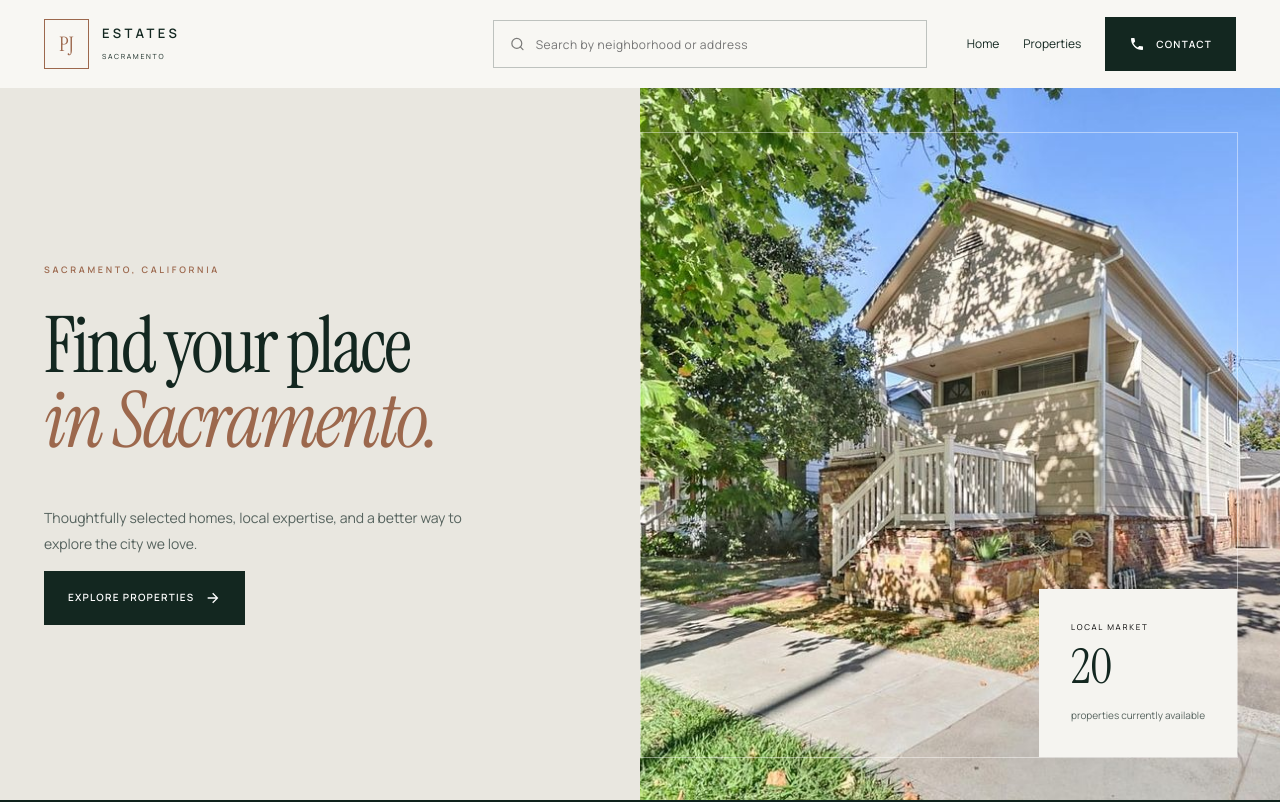
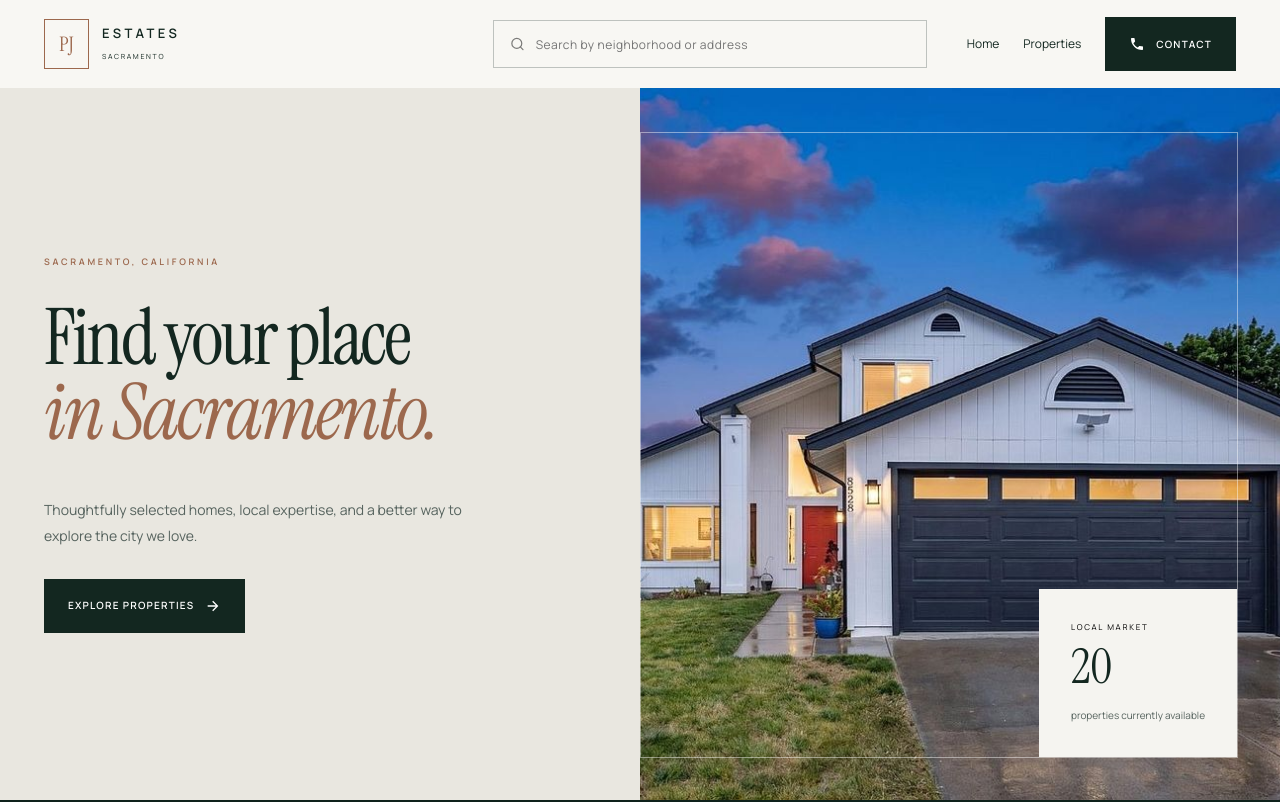
Before and after one commit to BananaCode2023/PJEstates_TypeScript, a React (Vite) app: page / in a window 1280 px wide. Shown: the top 802 px of the page. Built offline with nearby package versions, Linux system fonts and the light colour scheme.

Commit message:
Finishing of hero section

```diff
--- a/src/components/Buttons/DarkBtn.module.css
+++ b/src/components/Buttons/DarkBtn.module.css
@@ -25,7 +25,5 @@
         background-color: var(--color-accent);
     }
 
-    @media(max-width: 525px){
-        width: calc(100% - 32px);
-    }
+
 }
--- a/src/components/Homepage/HeroSection/Hero.module.css
+++ b/src/components/Homepage/HeroSection/Hero.module.css
@@ -13,11 +13,24 @@
     margin-block: auto;
     min-height: calc(100vh - 88px);
 
-
     @media(max-width: 990px){
         flex-direction: column;
         justify-content: center;
         align-items: center;
+        min-height: unset;
+        height: 100%;
+    }
+
+    @media(min-width: 769px){
+        &:before{
+            position: absolute;
+            top: 0;
+            right: 0;
+            width: 50%;
+            height: 100%;
+            background-color: var(--color-primary);
+            content: '';
+        }
     }
 }
 
@@ -31,9 +44,14 @@
     background-position: center;
     background-repeat: no-repeat;
     min-height: calc(100vh - 88px);
+    transition: opacity 1s ease-in-out;
 
     @media(max-width: 990px){
-        position: relative;
+        top: 0;
+        left: 0;
+        width: 100%;
+        z-index: 0;
+        min-height: unset;
     }
 }
 
@@ -44,9 +62,19 @@
     margin-inline: auto;
     margin-block: auto;
     height: 100%;
+    display: block;
 
     @media(max-width: 1410px){
         margin-inline: 44px;
+    }
+
+    @media(max-width: 990px){
+        z-index: 1;
+        background: linear-gradient(to right, var(--color-primary) 0%, #13272025) 80%;
+    }
+
+    @media(max-width: 525px){
+        margin-inline: 24px;
     }
 }
 
@@ -72,14 +100,56 @@
         color: var(--color-text-secondary);
         max-width: 430px;
     }
+    a{
+        margin-top: 16px;
+    }
+
+    @media(max-width: 990px){
+        width: 53%;
+        margin-left: 44px;
+
+        .preTitle{
+            color: var(--color-accent-light);
+        }
+        h1, p{
+            color: white;
+        }
+        h1:after{
+            color: var(--color-accent-light);
+        }
+
+        a{
+            background-color: var(--color-surface);
+            color: var(--color-primary);
+            margin-top: 16px;
+        }
+    }
+
+    @media(max-width: 525px){
+        width: 52%;
+        margin-inline: 24px;
+
+        h1,p,a{
+            max-width: 300px;
+        }
+    }
+
+    @media(max-width: 500px){
+        width: 75%;
+    }
+
 }
 
-.imgTextContainer{
-    width: calc(100% - 44px);
-    height: calc(100% - 88px);
-    border: 1px solid var(--color-white-border);
-    margin: 44px 44px 44px 0px;
+@media(min-width: 769px){
+    .imgTextContainer{
+        width: calc(100% - 44px);
+        height: calc(100% - 88px);
+        border: 1px solid var(--color-white-border);
+        margin: 44px 44px 44px 0px;
+    }
 }
+
+
 .marketNote{
     background-color: var(--color-background);
     position: absolute;
@@ -105,4 +175,17 @@
         color: var(--color-text-secondary);
         line-height: 15px;
     }
+
+    @media(max-width: 990px){
+        display: none;
+    }
 }
+
+
+.fadeIn {
+    opacity: 1;
+}
+
+.fadeOut {
+    opacity: 0;
+}
--- a/src/components/Homepage/HeroSection/Hero.tsx
+++ b/src/components/Homepage/HeroSection/Hero.tsx
@@ -2,15 +2,40 @@ import { DarkBtn } from "../../Buttons/DarkBtn"
 import { RiArrowRightLine } from "react-icons/ri";
 import styles from './Hero.module.css'
 import type { Property } from "../../../modules/propertyType";
+import { useEffect, useState } from "react";
 
 function Hero ({propertiesData}:{propertiesData: Property[]}) {
 
-    //these are just to pick a random property to show for hero
-    const getRandomNumber = (): number => {
-        return Math.floor(Math.random() * 30) + 1;
-    }
+    //these is just for the hero slideShow
+    const [randomNumber, setRandomNumber] = useState(0)
+    const [isVisible, setIsVisible] = useState(true)
 
-    const random:number = getRandomNumber();
+    useEffect(() => {
+        if(propertiesData.length === 0) return
+
+        let timeoutId: ReturnType<typeof setTimeout>
+
+        const interval = setInterval (() => {
+            setIsVisible(false)
+
+            timeoutId = setTimeout(() => {
+                const getRandomNumber = (): number => {
+                    return Math.floor(Math.random() * propertiesData.length);
+                }
+
+                setRandomNumber(getRandomNumber())
+
+                setIsVisible(true);
+            }, 500)
+
+        }, 6000)
+
+        return () => {
+            clearInterval(interval)
+            clearTimeout(timeoutId)
+        }
+
+    }, [propertiesData.length])
 
 
 // className={styles.}
@@ -19,9 +44,10 @@ function Hero ({propertiesData}:{propertiesData: Property[]}) {
             <div className={styles.heroContainer}>
                 <div className={`${styles.heroTextContainer} ${styles.heroCol}`}>
                     <div className={styles.heroText}>
-                        <small className='pre-title'>Sacramento, California</small>
+                        <small className={`pre-title ${styles.preTitle}`}>Sacramento, California</small>
                         <h1>Find your place</h1>
                         <p>Thoughtfully selected homes, local expertise, and a better way to explore the city we love.</p>
+
                         <DarkBtn
                             path={`/properties`}
                             linkText={'Explore Properties'}
@@ -31,8 +57,12 @@ function Hero ({propertiesData}:{propertiesData: Property[]}) {
                 </div>
 
                 <div
-                    className={`${styles.heroImg} ${styles.heroCol}`}
-                    style={{backgroundImage: `url('${propertiesData[random].images![0]}')`}}
+                    className={`
+                        ${styles.heroImg}
+                        ${styles.heroCol}
+                        ${isVisible ? styles.fadeIn : styles.fadeOut}
+                    `}
+                    style={{backgroundImage: `url('${propertiesData[randomNumber].images![0]}')`}}
                 >
                     <div className={styles.imgTextContainer}>
                         <div className={styles.marketNote}>
--- a/src/index.css
+++ b/src/index.css
@@ -56,12 +56,16 @@ h3 {
 }
 
 h1{
-  font-size: 78px;
+  font-size: 4.875rem;
   line-height: 74.9px;
   letter-spacing: -2.73px;
   font-weight: 400;
   margin-block: 0;
   color: var(--color-primary);
+
+  @media(max-width: 990px){
+    font-size: clamp(3.3rem, 10vw, 4.875rem);
+  }
 }
 
 h2{
```
